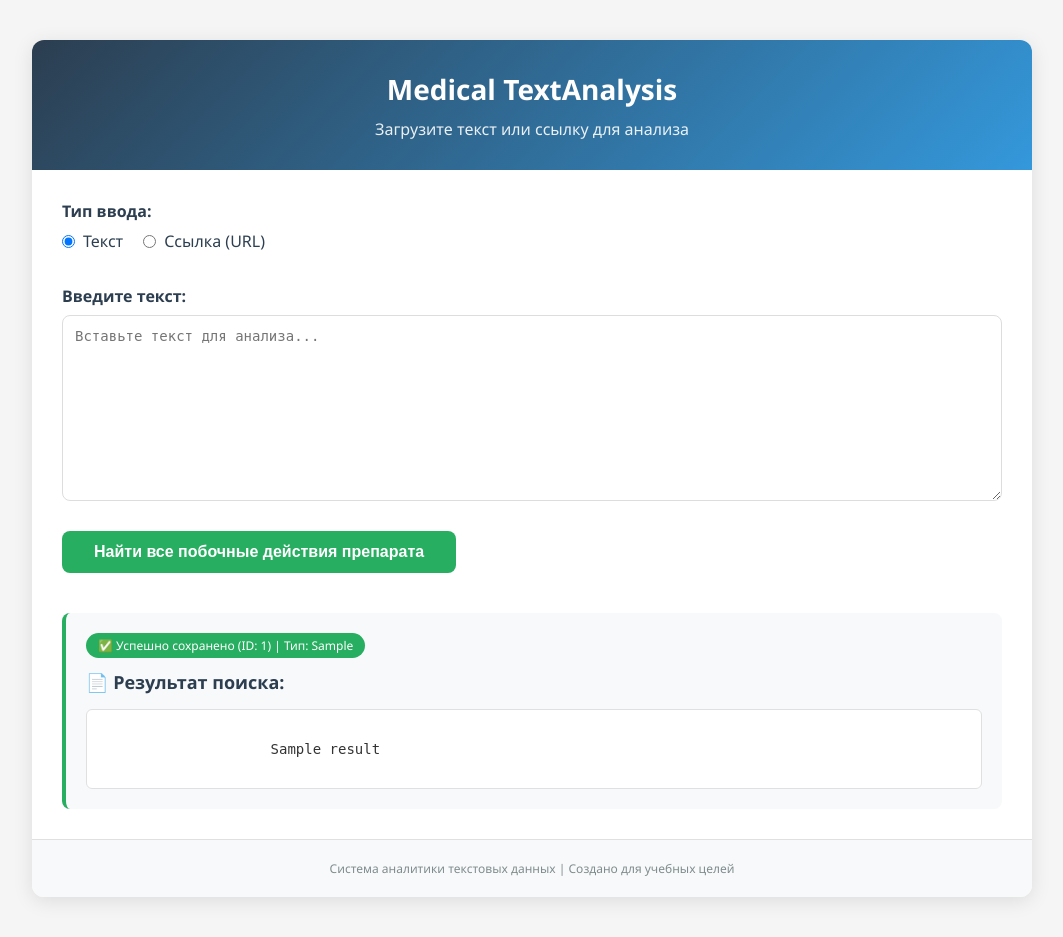
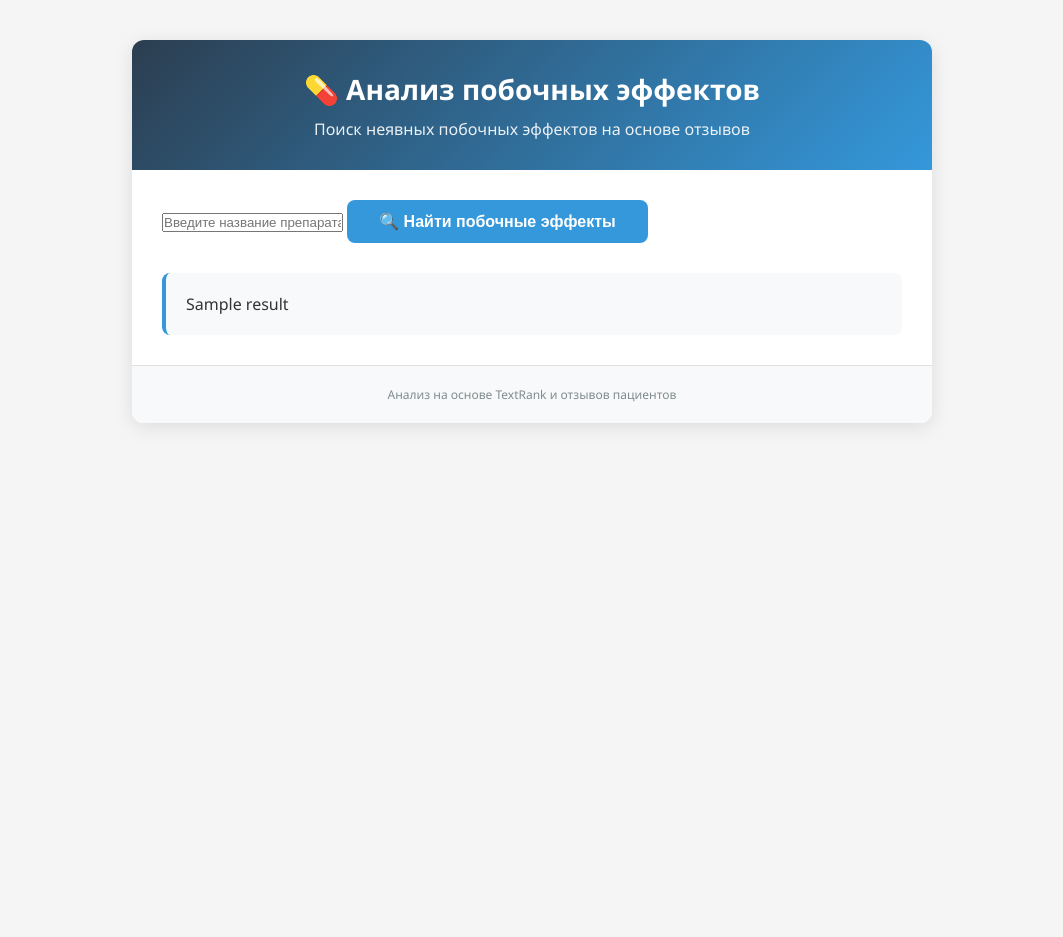
Before and after one commit to Polinkachan1/TextRank_medical_worlking_features, a Flask app: template templates/index.html in a window 1280 px wide. Shown: the whole page, without its empty margins (108-1171 px from the left). After the commit the page ends 427 px from the top, so only its background shows below. Run offline with Flask 3, Linux system fonts and the light colour scheme; the template is opened without the code that fills it: most values are stand-ins (such as "Sample title", 1, 10 or a date in 2020).

Commit message:
added infra for textrank and textrank_helper

```diff
--- a/main.py
+++ b/main.py
@@ -1,23 +1,35 @@
 from flask import *
 from database_work import *
+from textrank_helper import build_and_save_links
+from textrank import load_from_db, build_graph, textrank, compare_feature
+import json
+
+
 app = Flask(__name__)
 init_db()
+
+
 @app.route('/', methods=['GET', 'POST'])
 def home():
     message = None
     if request.method == 'POST':
-        link_or_text = request.form.get("input_type")
-        user_input = request.form.get("user_input")
+        user_input = request.form.get('drug_name', '').strip().lower()
+        print(user_input)
         if user_input == '':
             return render_template('index.html', error =  "Вы не ввели никаких данных, введите название препарата или ссылку на него или текст с упоминанием препарата")
-        entry_id = save_into_db(link_or_text, user_input)
-        saved_id = get_from_db(entry_id)
+        medicine = get_medicine(user_input)
+
+        build_and_save_links(user_input) #Сохранено {len(links)} связей в drug_symptom_links
+        if not medicine:
+            return render_template('index.html',
+                                   error=f"Препарат '{user_input}' не найден в базе.")
+
+        result_html = compare_feature(user_input)
         return render_template('index.html',
-            result=saved_id['content'],
-            entry_id=entry_id,
-            input_type=saved_id['input_type'])
+                               result=result_html,
+                               drug_name=user_input)
 
-    return render_template('index.html', message=None)
+    return render_template('index.html', error=None)
 
 
 if __name__ == '__main__':
--- a/templates/index.html
+++ b/templates/index.html
@@ -3,7 +3,7 @@
 <head>
     <meta charset="UTF-8">
     <meta name="viewport" content="width=device-width, initial-scale=1.0">
-    <title>TextAnalysis - загрузка текста и ссылок</title>
+    <title>Анализ побочных эффектов</title>
     <style>
         * {
             margin: 0;
@@ -19,7 +19,7 @@
         }
 
         .container {
-            max-width: 1000px;
+            max-width: 800px;
             margin: 0 auto;
             background-color: white;
             border-radius: 12px;
@@ -59,57 +59,24 @@
             color: #2c3e50;
         }
 
-        .radio-group {
-            display: flex;
-            gap: 20px;
-            margin-top: 5px;
-        }
-
-        .radio-group label {
-            display: flex;
-            align-items: center;
-            font-weight: normal;
-            cursor: pointer;
-        }
-
-        .radio-group input {
-            margin-right: 8px;
-            cursor: pointer;
-        }
-
-        textarea {
+        .drug-input {
             width: 100%;
             padding: 12px;
             border: 1px solid #ddd;
             border-radius: 8px;
-            font-size: 14px;
-            font-family: monospace;
-            resize: vertical;
+            font-size: 16px;
+            font-family: inherit;
             transition: border-color 0.3s;
         }
 
-        textarea:focus {
+        .drug-input:focus {
             outline: none;
             border-color: #3498db;
             box-shadow: 0 0 0 3px rgba(52,152,219,0.1);
         }
 
-        .url-input {
-            width: 100%;
-            padding: 12px;
-            border: 1px solid #ddd;
-            border-radius: 8px;
-            font-size: 14px;
-            transition: border-color 0.3s;
-        }
-
-        .url-input:focus {
-            outline: none;
-            border-color: #3498db;
-        }
-
         button {
-            background-color: #27ae60;
+            background-color: #3498db;
             color: white;
             border: none;
             padding: 12px 32px;
@@ -121,44 +88,60 @@
         }
 
         button:hover {
-            background-color: #219a52;
+            background-color: #2980b9;
         }
 
         .result-area {
-            margin-top: 40px;
+            margin-top: 30px;
             padding: 20px;
             background-color: #f8f9fa;
             border-radius: 8px;
-            border-left: 4px solid #27ae60;
+            border-left: 4px solid #3498db;
         }
 
         .result-area h3 {
             color: #2c3e50;
             margin-bottom: 15px;
-            font-size: 18px;
         }
 
-        .result-content {
-            background-color: white;
-            padding: 15px;
-            border-radius: 6px;
-            border: 1px solid #e0e0e0;
-            white-space: pre-wrap;
-            word-wrap: break-word;
-            font-family: monospace;
-            font-size: 14px;
-            max-height: 300px;
-            overflow-y: auto;
+        .error {
+            background-color: #fee;
+            border-left-color: #e74c3c;
+        }
+
+        .error .status-badge {
+            background-color: #e74c3c;
         }
 
         .status-badge {
             display: inline-block;
-            background-color: #27ae60;
+            background-color: #3498db;
             color: white;
             padding: 4px 12px;
             border-radius: 20px;
             font-size: 12px;
             margin-bottom: 12px;
+        }
+
+        .symptom-list {
+            list-style: none;
+            margin-top: 10px;
+        }
+
+        .symptom-list li {
+            padding: 8px 0;
+            border-bottom: 1px solid #e0e0e0;
+            display: flex;
+            justify-content: space-between;
+        }
+
+        .implicit-badge {
+            background-color: #ffc107;
+            color: #333;
+            padding: 2px 8px;
+            border-radius: 12px;
+            font-size: 11px;
+            margin-left: 10px;
         }
 
         .footer {
@@ -169,88 +152,35 @@
             color: #7f8c8d;
             border-top: 1px solid #e0e0e0;
         }
-
-        .hide {
-            display: none;
-        }
     </style>
 </head>
 <body>
     <div class="container">
         <div class="header">
-            <h1>Medical TextAnalysis</h1>
-            <p>Загрузите текст или ссылку для анализа</p>
+            <h1>💊 Анализ побочных эффектов</h1>
+            <p>Поиск неявных побочных эффектов на основе отзывов</p>
         </div>
 
         <div class="content">
-            <form method="POST" action="/">
-                <div class="form-group">
-                    <label>Тип ввода:</label>
-                    <div class="radio-group">
-                        <label>
-                            <input type="radio" name="input_type" value="text" checked onclick="toggleInput()"> Текст
-                        </label>
-                        <label>
-                            <input type="radio" name="input_type" value="url" onclick="toggleInput()"> Ссылка (URL)
-                        </label>
-                    </div>
-                </div>
+            <form method="POST">
+                <input type="text" name="drug_name" placeholder="Введите название препарата, например: оземпик" required>
+                <button type="submit">🔍 Найти побочные эффекты</button>
+            </form>
 
-                <div class="form-group" id="text-area-group">
-                    <label>Введите текст:</label>
-                    <textarea name="user_input" rows="10" placeholder="Вставьте текст для анализа..."></textarea>
-                </div>
+            {% if error %}
+            <div class="error">{{ error }}</div>
+            {% endif %}
 
-                <div class="form-group hide" id="url-input-group">
-                    <label>Введите ссылку:</label>
-                    <input type="url" name="user_input" class="url-input" placeholder="https://example.com/article">
-                </div>
-
-                <button type="submit">Найти все побочные действия препарата</button>
-            </form>
-             {% if error %}
-            <div class="result-area">
-                <div class="badge error" style="background: #e53e3e;">❌ Error</div>
-                <div class="result-content">{{ error }}</div>
-            </div>
-            {% endif %}
             {% if result %}
             <div class="result-area">
-                <div class="status-badge">
-                    ✅ Успешно сохранено (ID: {{ entry_id }}) | Тип: {{ input_type }}
-                </div>
-                <h3>📄 Результат поиска:</h3>
-                <div class="result-content">
-                    {{ result }}
-                </div>
+                {{ result | safe }}
             </div>
             {% endif %}
         </div>
 
         <div class="footer">
-            <p>Система аналитики текстовых данных | Создано для учебных целей</p>
+            <p>Анализ на основе TextRank и отзывов пациентов</p>
         </div>
     </div>
-
-    <script>
-        function toggleInput() {
-            const textAreaGroup = document.getElementById('text-area-group');
-            const urlInputGroup = document.getElementById('url-input-group');
-            const radioText = document.querySelector('input[value="text"]');
-
-            if (radioText.checked) {
-                textAreaGroup.classList.remove('hide');
-                urlInputGroup.classList.add('hide');
-            } else {
-                textAreaGroup.classList.add('hide');
-                urlInputGroup.classList.remove('hide');
-            }
-        }
-
-        // Инициализация при загрузке страницы
-        document.addEventListener('DOMContentLoaded', function() {
-            toggleInput();
-        });
-    </script>
 </body>
 </html>
```
Also changed, not shown: textrank.py (+53 -30 lines), textrank_helper.py (+96 -28 lines), medical_data.db.
